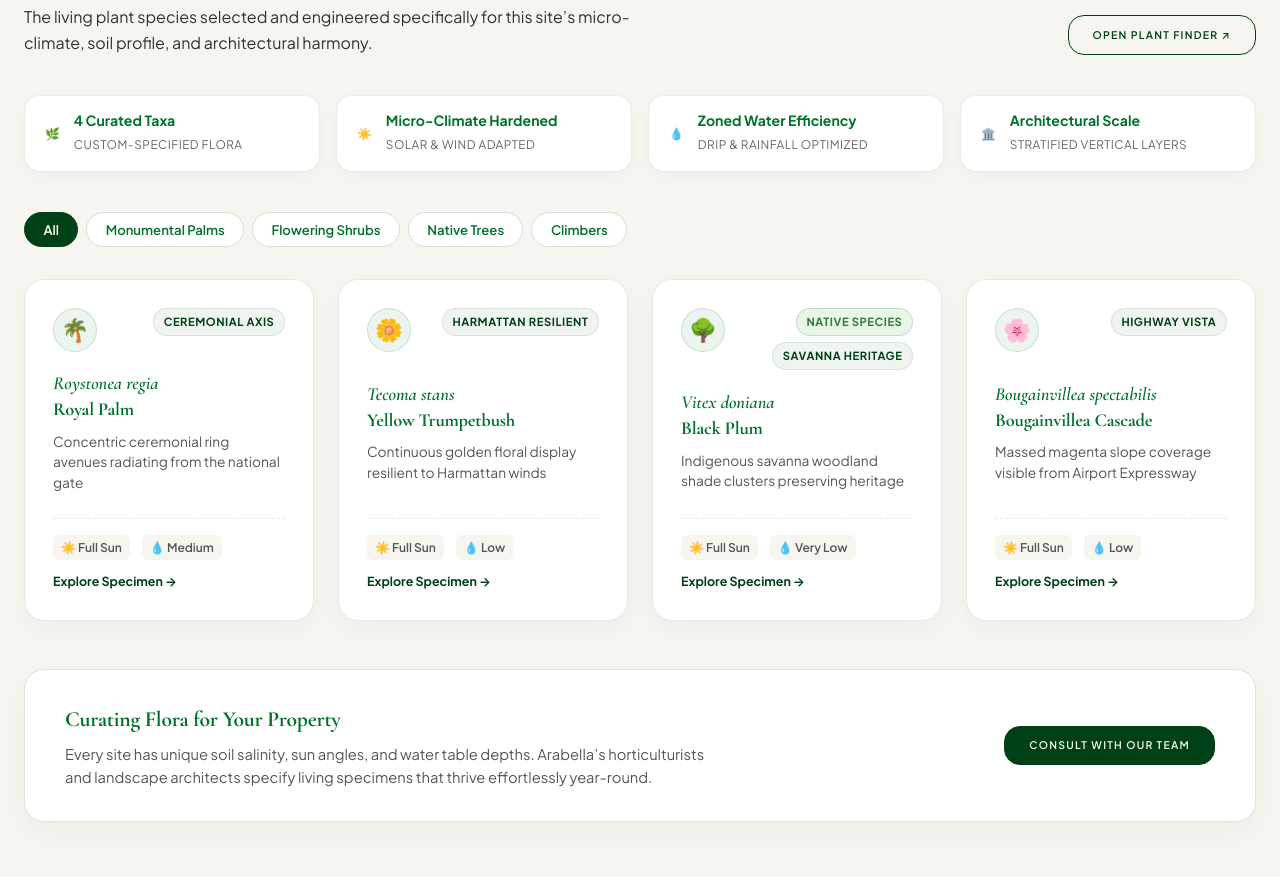
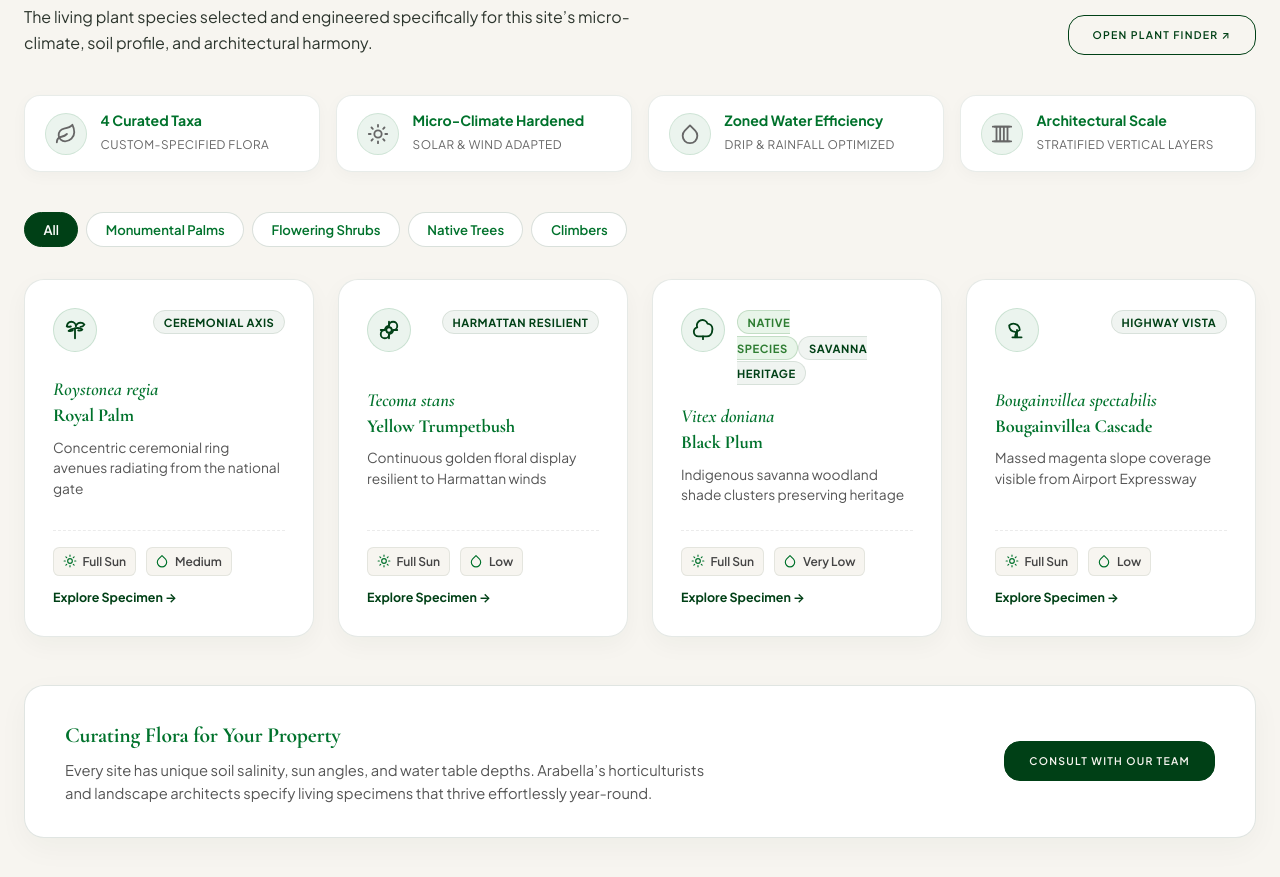
Before and after one commit to olamide1738/arabella-landscape, a React (Vite) app: page /projects/abuja-city-gate in a window 1280 px wide. Shown: the part 2232-3109 px from the top of the page. Built offline with nearby package versions, Linux system fonts and the light colour scheme; no server answers; what @insforge/sdk would draw is missing.

Commit message:
style: replace emojis with bespoke architectural SVG icons across Botanical Palette

```diff
--- a/src/components/BotanicalPalette.jsx
+++ b/src/components/BotanicalPalette.jsx
@@ -1,5 +1,104 @@
 import { useState } from 'react'
 import { Link } from 'react-router-dom'
+
+/* ── Architectural SVG Icons (Replacing all Emojis) ── */
+function LeafIcon({ size = 20, className = '' }) {
+  return (
+    <svg width={size} height={size} viewBox="0 0 24 24" fill="none" stroke="currentColor" strokeWidth="2" strokeLinecap="round" strokeLinejoin="round" className={className} aria-hidden="true">
+      <path d="M11 20A7 7 0 0 1 9.8 6.1C15.5 5 17 4.48 19 2c1 2 2 4.18 2 8 0 5.5-4.78 10-10 10Z" />
+      <path d="M2 21c0-3 1.85-5.36 5.08-6C9.5 14.52 12 13 13 12" />
+    </svg>
+  )
+}
+
+function SunIcon({ size = 16, className = '' }) {
+  return (
+    <svg width={size} height={size} viewBox="0 0 24 24" fill="none" stroke="currentColor" strokeWidth="2" strokeLinecap="round" strokeLinejoin="round" className={className} aria-hidden="true">
+      <circle cx="12" cy="12" r="4" />
+      <path d="M12 2v2M12 20v2M4.93 4.93l1.41 1.41M17.66 17.66l1.41 1.41M2 12h2M20 12h2M6.34 17.66l-1.41 1.41M19.07 4.93l-1.41 1.41" />
+    </svg>
+  )
+}
+
+function DropIcon({ size = 16, className = '' }) {
+  return (
+    <svg width={size} height={size} viewBox="0 0 24 24" fill="none" stroke="currentColor" strokeWidth="2" strokeLinecap="round" strokeLinejoin="round" className={className} aria-hidden="true">
+      <path d="M12 2.69l5.66 5.66a8 8 0 1 1-11.31 0z" />
+    </svg>
+  )
+}
+
+function PillarIcon({ size = 20, className = '' }) {
+  return (
+    <svg width={size} height={size} viewBox="0 0 24 24" fill="none" stroke="currentColor" strokeWidth="2" strokeLinecap="round" strokeLinejoin="round" className={className} aria-hidden="true">
+      <path d="M4 4h16M4 20h16M6 4v16M18 4v16M10 4v16M14 4v16" />
+      <path d="M2 20h20M2 4h20" />
+    </svg>
+  )
+}
+
+function PalmIcon({ size = 22, className = '' }) {
+  return (
+    <svg width={size} height={size} viewBox="0 0 24 24" fill="none" stroke="currentColor" strokeWidth="2" strokeLinecap="round" strokeLinejoin="round" className={className} aria-hidden="true">
+      <path d="M13 8c0-2.76-2.24-5-5-5-1.5 0-2.83.66-3.75 1.71C3.5 6 3 8 3 8s2.5 1 4.5 0" />
+      <path d="M13 7.14A5.82 5.82 0 0 1 18 4c1.8 0 3.3.82 4.25 2.1-.8 1.4-2.25 2.4-4.25 2.4" />
+      <path d="M13 10c2.5-.5 5 0 7 1.5-1 1-2.5 1.5-4.5 1" />
+      <path d="M11 10.5C9 10.5 7 11 5 13c1.5.5 3.5 0 4.5-.5" />
+      <path d="M12 10v11" />
+    </svg>
+  )
+}
+
+function TreeIcon({ size = 22, className = '' }) {
+  return (
+    <svg width={size} height={size} viewBox="0 0 24 24" fill="none" stroke="currentColor" strokeWidth="2" strokeLinecap="round" strokeLinejoin="round" className={className} aria-hidden="true">
+      <path d="M12 19v3" />
+      <path d="M7 19c-2.76 0-5-2.24-5-5 0-2.3 1.56-4.24 3.7-4.82A6 6 0 0 1 17 5a6 6 0 0 1 5.3 6.18C22.18 11.75 22 12.35 22 13c0 3.31-2.69 6-6 6H7z" />
+    </svg>
+  )
+}
+
+function FlowerIcon({ size = 22, className = '' }) {
+  return (
+    <svg width={size} height={size} viewBox="0 0 24 24" fill="none" stroke="currentColor" strokeWidth="2" strokeLinecap="round" strokeLinejoin="round" className={className} aria-hidden="true">
+      <circle cx="12" cy="12" r="3" />
+      <path d="M12 16.5A4.5 4.5 0 1 1 7.5 12 4.5 4.5 0 0 1 12 7.5 4.5 4.5 0 1 1 16.5 12 4.5 4.5 0 0 1 12 16.5z" />
+      <path d="M12 7.5V3M12 21v-4.5M16.5 12H21M3 12h4.5" />
+    </svg>
+  )
+}
+
+function SproutIcon({ size = 22, className = '' }) {
+  return (
+    <svg width={size} height={size} viewBox="0 0 24 24" fill="none" stroke="currentColor" strokeWidth="2" strokeLinecap="round" strokeLinejoin="round" className={className} aria-hidden="true">
+      <path d="M7 20h10" />
+      <path d="M10 20c0-4.42 2-7 5-8 0-4-3-7-7-7-2 0-3.5 1-4.5 2 0 4 3 6.5 6.5 7" />
+      <path d="M12 20v-8" />
+    </svg>
+  )
+}
+
+function GrassIcon({ size = 22, className = '' }) {
+  return (
+    <svg width={size} height={size} viewBox="0 0 24 24" fill="none" stroke="currentColor" strokeWidth="2" strokeLinecap="round" strokeLinejoin="round" className={className} aria-hidden="true">
+      <path d="M4 20c1-5 4-8 8-9" />
+      <path d="M12 20c0-6 2-10 6-12" />
+      <path d="M8 20c1-3 2-6 5-7" />
+      <path d="M2 20h20" />
+    </svg>
+  )
+}
+
+/* Dynamically picks architectural icon based on category */
+function getPlantIcon(category = '') {
+  const cat = category.toLowerCase()
+  if (cat.includes('palm')) return <PalmIcon />
+  if (cat.includes('tree')) return <TreeIcon />
+  if (cat.includes('flower') || cat.includes('fragrant')) return <FlowerIcon />
+  if (cat.includes('turf') || cat.includes('grass')) return <GrassIcon />
+  if (cat.includes('climber') || cat.includes('vertical')) return <SproutIcon />
+  return <LeafIcon size={22} />
+}
 
 export default function BotanicalPalette({ plants }) {
   if (!plants || plants.length === 0) return null
@@ -30,31 +129,39 @@ export default function BotanicalPalette({ plants }) {
           </Link>
         </div>
 
-        {/* Botanical Highlights Pill Bar */}
+        {/* Botanical Highlights Metric Strip with crisp SVG icons */}
         <div className="pd-botanical__metrics animate-on-scroll">
           <div className="pd-botanical__metric">
-            <span className="pd-botanical__metric-icon">🌿</span>
+            <span className="pd-botanical__metric-icon">
+              <LeafIcon size={22} />
+            </span>
             <div>
               <strong>{plants.length} Curated Taxa</strong>
               <span>Custom-Specified Flora</span>
             </div>
           </div>
           <div className="pd-botanical__metric">
-            <span className="pd-botanical__metric-icon">☀️</span>
+            <span className="pd-botanical__metric-icon">
+              <SunIcon size={22} />
+            </span>
             <div>
               <strong>Micro-Climate Hardened</strong>
               <span>Solar &amp; Wind Adapted</span>
             </div>
           </div>
           <div className="pd-botanical__metric">
-            <span className="pd-botanical__metric-icon">💧</span>
+            <span className="pd-botanical__metric-icon">
+              <DropIcon size={22} />
+            </span>
             <div>
               <strong>Zoned Water Efficiency</strong>
               <span>Drip &amp; Rainfall Optimized</span>
             </div>
           </div>
           <div className="pd-botanical__metric">
-            <span className="pd-botanical__metric-icon">🏛️</span>
+            <span className="pd-botanical__metric-icon">
+              <PillarIcon size={22} />
+            </span>
             <div>
               <strong>Architectural Scale</strong>
               <span>Stratified Vertical Layers</span>
@@ -62,7 +169,7 @@ export default function BotanicalPalette({ plants }) {
           </div>
         </div>
 
-        {/* Category Filter Pills (if > 1 category) */}
+        {/* Category Filter Pills */}
         {categories.length > 2 && (
           <div className="pd-botanical__filters animate-on-scroll">
             {categories.map(cat => (
@@ -84,7 +191,7 @@ export default function BotanicalPalette({ plants }) {
             <div key={plant.scientific} className="pd-plant-card animate-on-scroll">
               <div className="pd-plant-card__top">
                 <div className="pd-plant-card__avatar">
-                  <span>{plant.emoji || '🌱'}</span>
+                  {getPlantIcon(plant.category)}
                 </div>
                 <div className="pd-plant-card__badges">
                   {plant.native && (
@@ -116,12 +223,14 @@ export default function BotanicalPalette({ plants }) {
                 <div className="pd-plant-card__specs">
                   {plant.light && (
                     <span className="pd-plant-spec" title="Sunlight Requirement">
-                      ☀️ {plant.light}
+                      <SunIcon size={14} className="pd-spec-icon" />
+                      <span>{plant.light}</span>
                     </span>
                   )}
                   {plant.water && (
                     <span className="pd-plant-spec" title="Water Needs">
-                      💧 {plant.water}
+                      <DropIcon size={14} className="pd-spec-icon" />
+                      <span>{plant.water}</span>
                     </span>
                   )}
                 </div>
--- a/src/styles/sections.css
+++ b/src/styles/sections.css
@@ -2479,8 +2479,15 @@
 }
 
 .pd-botanical__metric-icon {
-  font-size: 1.6rem;
-  line-height: 1;
+  width: 42px;
+  height: 42px;
+  border-radius: 50%;
+  background: rgba(0, 114, 44, 0.08);
+  border: 1px solid rgba(0, 114, 44, 0.12);
+  color: var(--forest-depth, #004016);
+  display: flex;
+  align-items: center;
+  justify-content: center;
   flex-shrink: 0;
 }
 
@@ -2588,18 +2595,18 @@
   border-radius: 50%;
   background: rgba(0, 114, 44, 0.08);
   border: 1px solid rgba(0, 114, 44, 0.15);
+  color: var(--forest-depth, #004016);
   display: flex;
   align-items: center;
   justify-content: center;
-  font-size: 1.4rem;
   flex-shrink: 0;
-}
-
-.pd-plant-card__badges {
-  display: flex;
-  flex-direction: column;
-  align-items: flex-end;
-  gap: 0.35rem;
+  transition: all 0.25s ease;
+}
+
+.pd-plant-card:hover .pd-plant-card__avatar {
+  background: var(--forest-depth, #004016);
+  color: #FFFFFF;
+  transform: scale(1.05);
 }
 
 .pd-plant-badge {
@@ -2662,17 +2669,26 @@
 
 .pd-plant-card__specs {
   display: flex;
-  gap: 0.75rem;
+  gap: 0.6rem;
   flex-wrap: wrap;
 }
 
 .pd-plant-spec {
   font-size: 0.75rem;
   font-weight: 600;
-  color: #555555;
+  color: #444444;
   background: var(--ivory, #F7F5F0);
-  padding: 0.2rem 0.5rem;
-  border-radius: 0.35rem;
+  border: 1px solid rgba(0, 46, 17, 0.08);
+  padding: 0.25rem 0.55rem;
+  border-radius: 0.4rem;
+  display: inline-flex;
+  align-items: center;
+  gap: 0.35rem;
+}
+
+.pd-spec-icon {
+  color: var(--vivid-growth, #00722C);
+  flex-shrink: 0;
 }
 
 .pd-plant-card__link {
```
